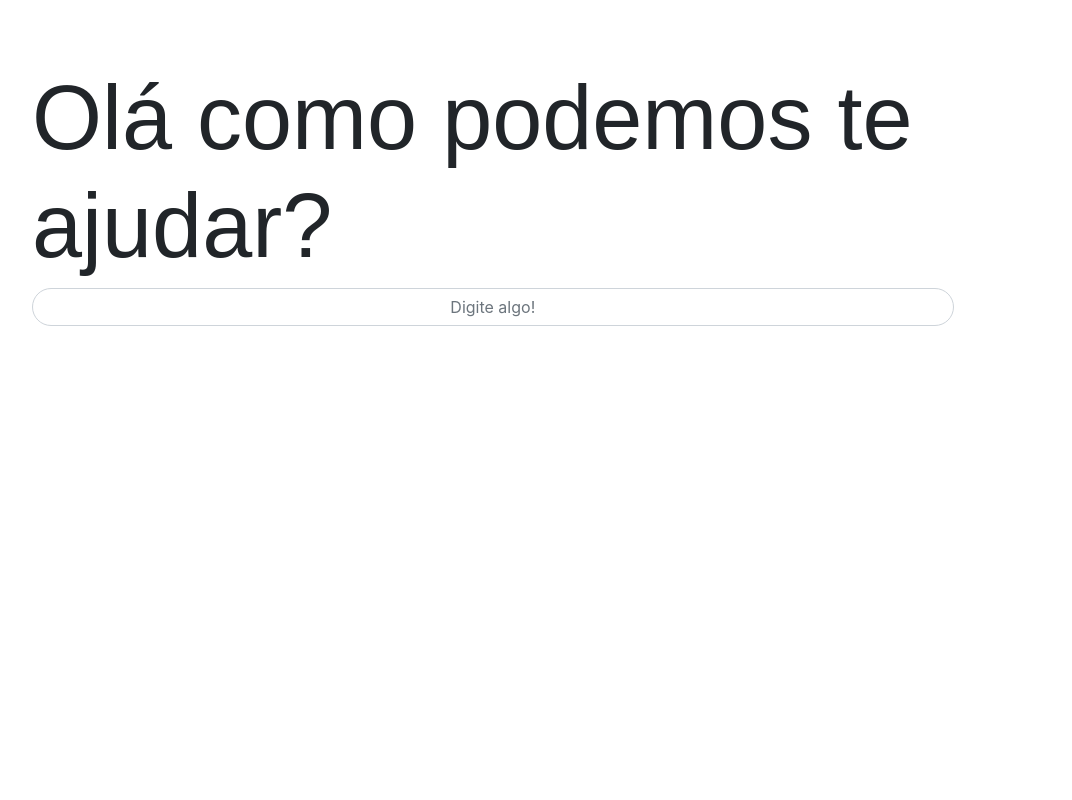
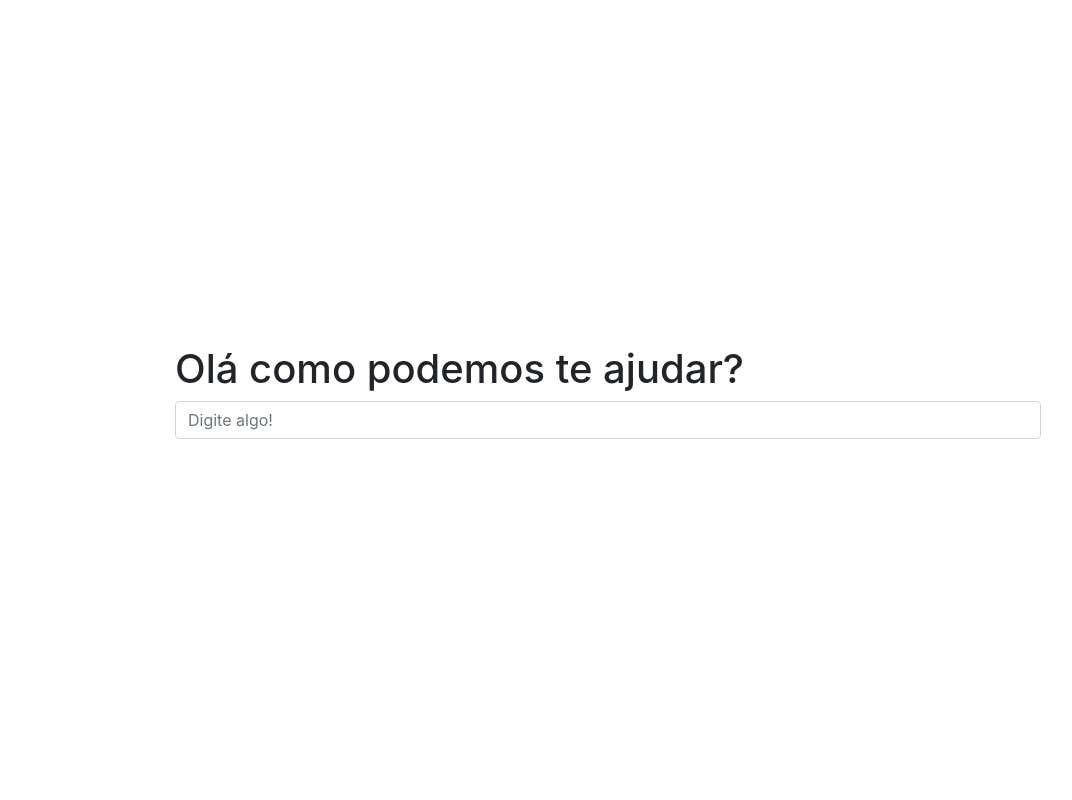
Before and after one commit to myhelpsites-com/dicadodesenvolvedor, a PHP site: page /ia/index.php in a window 1280 px wide. Shown: the whole page, without its empty margins (32-1104 px from the left). Run offline with PHP 8.4, Linux system fonts and the light colour scheme.

Commit message:
incluindo IA

```diff
--- /dev/null
+++ b/ia/assets/css/style.css
@@ -0,0 +1,14 @@
+.banner{
+    min-height: 100vh;
+    width: 100%;
+}
+
+.flex{
+    display: flex;
+    justify-content: center;
+    align-items: center;
+}
+
+.conversation{
+    width: 70%;
+}
--- a/ia/index.php
+++ b/ia/index.php
@@ -14,12 +14,12 @@
 
 <body>
     <div class="banner flex">
-    <div class="conversation">
-    <h1>Olá como podemos te ajudar?</h1>
-    <div class="form-group">
-      <input type="text" class="form-control" name="" id="" aria-describedby="helpId" placeholder="Digite algo!">
-    </div>
-    </div>
+        <div class="container conversation">
+            <h1>Olá como podemos te ajudar?</h1>
+            <div class="form-group">
+                <input type="text" class="form-control" name="" id="" aria-describedby="helpId" placeholder="Digite algo!">
+            </div>
+        </div>
     </div>
     <script src="https://cdnjs.cloudflare.com/ajax/libs/jquery/3.5.1/jquery.slim.min.js"></script>
     <script src="https://cdnjs.cloudflare.com/ajax/libs/popper.js/1.16.1/umd/popper.min.js"></script>
```
